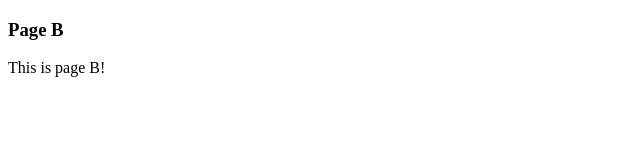
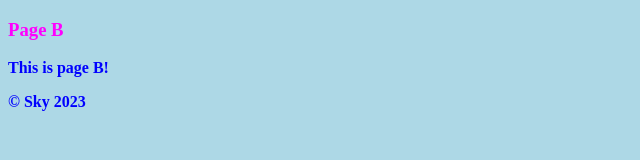
Before and after one commit to KalyanJoseph/sea_c2_git_practice, a plain HTML site: page page-b.html in a window 1280 px wide. Shown: the whole page, without its empty margins (0-640 px from the left). Drawn offline with Linux system fonts and the light colour scheme.

Commit message:
Updated page B and modified h3 in stylesheet

```diff
--- a/page-b.html
+++ b/page-b.html
@@ -4,9 +4,15 @@
     <meta charset="UTF-8">
     <meta name="viewport" content="width=device-width, initial-scale=1.0">
     <title>Page B</title>
+    <link rel="stylesheet" href="styles/styles.css">
+
 </head>
 <body>
     <h3>Page B</h3>
     <p>This is page B!</p>
+
+    <footer>
+        <p>&copy; Sky 2023</p>
+    </footer>
 </body>
 </html>
--- a/styles/styles.css
+++ b/styles/styles.css
@@ -12,6 +12,9 @@ body {
 h1 {
     color: green;
 }
+h3 {
+    color:magenta;
+}
 footer {
     color: black;
 }
```
